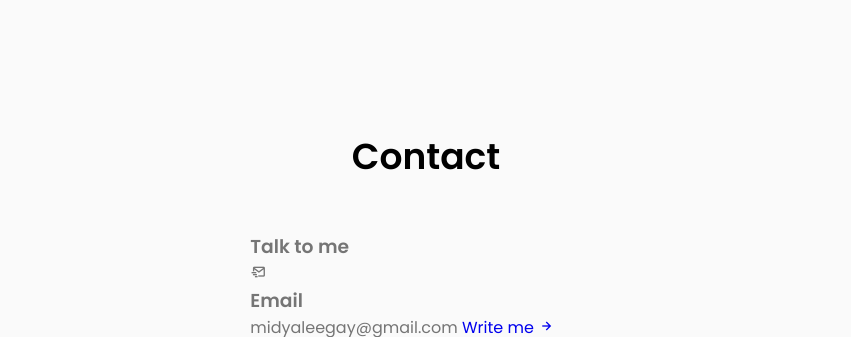
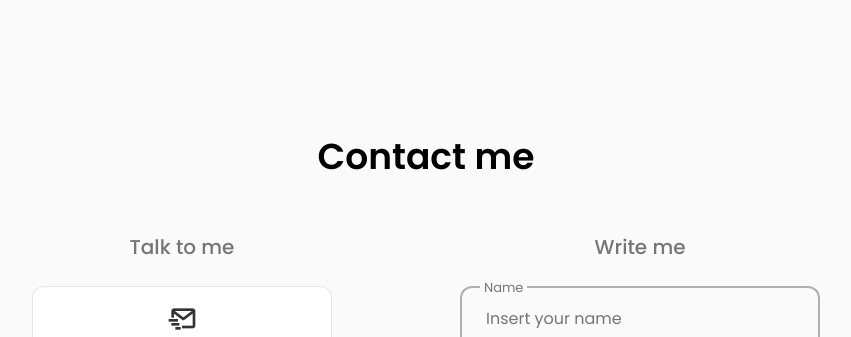
Before and after one commit to MiLee777/my-portfolio, a plain HTML site: page index.html in a window 1280 px wide. Shown: the part 2290-2627 px from the top of the page, without its empty margins (214-1065 px from the left). Drawn offline with nearby package versions, Linux system fonts and the light colour scheme.

Commit message:
feat: add style to section Contact

```diff
--- a/index.html
+++ b/index.html
@@ -223,10 +223,10 @@
     <section class="section" id="contact">
       <div class="container grid">
         <div class="section__content">
-          <h2 class="section__title">Contact</h2>
+          <h2 class="section__title">Contact me</h2>
           <div class="contact__container">
             <div class="contact__content">
-              <h3>Talk to me</h3>
+              <h3 class="contact__title">Talk to me</h3>
               <div class="contact__info">
                 <div class="contact__card">
                   <i class="bx bx-mail-send contact__card-icon"></i>
@@ -260,7 +260,7 @@
             </div>
 
             <div class="contact__content">
-              <h3>Write me</h3>
+              <h3 class="contact__title">Write me</h3>
               <form class="contact__form">
                 <div class="contact__form-container">
                   <label for="" class="contact__form-label">Name</label>
@@ -278,13 +278,13 @@
                     placeholder="Insert your mail">
                 </div>
 
-                <div class="contact__form-container">
+                <div class="contact__form-container contact__form-area">
                   <label for="" class="contact__form-label">Description</label>
                     <textarea name="description" cols="30" rows="10"
                     class="contact__form-input"
                     placeholder="Write your description"></textarea>
                 </div>
-                <button class="btn btn__send-message">Send message
+                <button class="btn__send-message">Send message
                   <i class="uil uil-message"></i>
                 </button>
               </form>
--- a/style.css
+++ b/style.css
@@ -33,9 +33,14 @@ html {
   scroll-behavior: smooth;
 }
 
-body {
+body,
+input,
+textarea {
   font-family: var(--font);
   font-size: var(--font-normal);
+}
+
+body {
   background-color: var(--body-color);
   color: var(--text-color);
 }
@@ -659,7 +664,122 @@ nav {
 }
 
 /* Contact */
+.contact__container {
+  display: flex;
+  justify-content: space-between;
+  column-gap: 8rem;
+}
+
+.contact__title {
+  text-align: center;
+  font-size: var(--h3-font-size);
+  font-weight: var(--font-medium);
+  margin-bottom: 1.5rem;
+}
+
+.contact__info {
+  display: grid;
+  row-gap: 1rem;
+  grid-template-columns: 300px;
+}
+
+.contact__card {
+  background-color: var(--container-color);
+  border: 1px solid rgba(0, 0, 0, 0.1);
+  padding: 1rem;
+  border-radius: 0.75rem;
+  text-align: center;
+}
+
+.contact__card-icon {
+  font-size: 2rem;
+  color: var(--title-color);
+  margin-bottom: 0.25rem;
+}
+
+.contact__card-title,
+.contact__card-data {
+  font-size: var(--small-font-size);
+}
+
+.contact__card-title {
+  font-weight: var(--font-medium);
+}
+
+.contact__card-data {
+  display: block;
+  margin-bottom: 0.75rem;
+}
+
+.contact__card-btn {
+  display: inline-flex;
+  justify-content: center;
+  align-items: center;
+  column-gap: 0.25rem;
+  color: var(--text-color);
+  font-size: var(--small-font-size)
+}
+
+.contact__card-btn-icon {
+  font-size: 1rem;
+  transition: .3s;
+}
+
+.contact__card-btn:hover .contact__card-btn-icon {
+  transform: translate(0.25rem);
+}
+
+.contact__form {
+  width: 360px;
+}
+
+.contact__form-container {
+  position: relative;
+  height: 4rem;
+  margin-bottom: 2rem;
+}
+
+.contact__form-label {
+  position: absolute;
+  top: -0.75rem;
+  left: 1.25rem;
+  font-size: var(--smaller-font-size);
+  background-color: var(--body-color);
+  padding: 0.25rem;
+  z-index: 10;
+
+}
+
+.contact__form-input {
+  position: absolute;
+  top: 0;
+  left: 0;
+  width: 100%;
+  height: 100%;
+  padding: 1.5rem;
+  border: 2px solid rgba(0, 0, 0, 0.3);
+  border-radius: 0.75rem;
+  background-color: var(--body-color);
+  color: var(--text-color);
+  outline: none;
+  z-index: 1;
+}
+
+.contact__form-area {
+  height: 11rem;
+}
+
+.contact__form-area textarea {
+  resize: none;
+}
+
 .btn__send-message {
+  padding: 20px 30px;
+  font-family: var(--font);
+  font-size: var(--normal-font-size);
+  border: none;
+  border-radius: 1rem;
   background-color: var(--title-color-dark);
   color: var(--container-color);
+  cursor: pointer;
 }
```
